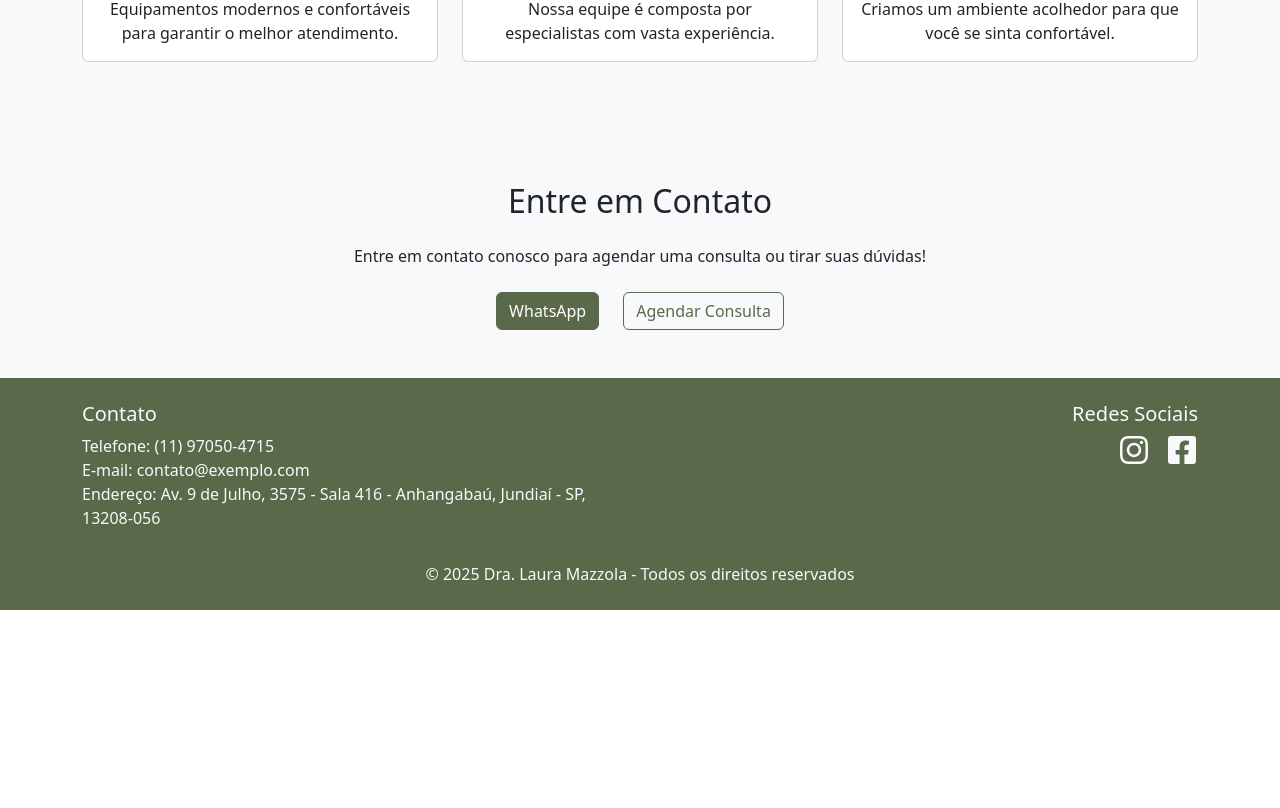
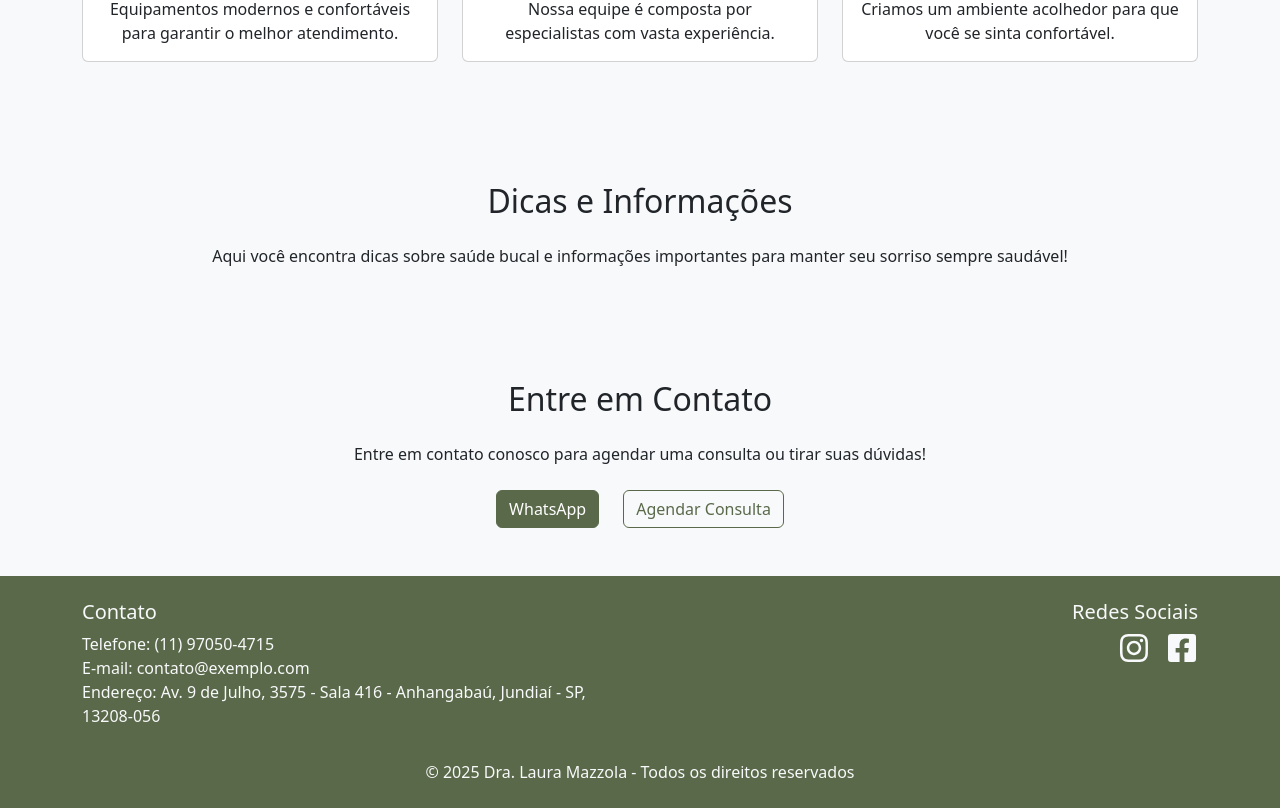
Before and after one commit to vicmazzola/dental-clinic-website, a React (Vite) app: page / in a window 1280 px wide. Shown: the part 1440-2248 px from the top of the page. Before the commit the page ends 2050 px from the top, so only its background shows below. Built offline with nearby package versions, Linux system fonts and the light colour scheme.

Commit message:
add Tips

```diff
--- a/src/App.tsx
+++ b/src/App.tsx
@@ -5,6 +5,7 @@ import './app.css';
 import Contact from "./Components/Contact/Contact.tsx";
 import Treatments from "./Components/Treatments/Treatments.tsx";
 import Clinic from "./Components/Clinic/Clinic.tsx";
+import Tips from "./Components/Tips/Tips.tsx";
 
 
 const App: React.FC = () => {
@@ -15,6 +16,7 @@ const App: React.FC = () => {
                 <Hero/>
                 <Treatments/>
                 <Clinic/>
+                <Tips/>
                 <Contact/>
             </main>
             <Footer/>
--- a/src/Components/Tips/Tips.tsx
+++ b/src/Components/Tips/Tips.tsx
@@ -1,7 +1,16 @@
+import React from "react";
+
 const Tips: React.FC = () => {
-
-
-
+    return (
+        <section id="tips" className="py-5 bg-light text-dark">
+            <div className="container text-center">
+                <h2 className="mb-4">Dicas e Informações</h2>
+                <p>
+                    Aqui você encontra dicas sobre saúde bucal e informações importantes para manter seu sorriso sempre saudável!
+                </p>
+            </div>
+        </section>
+    );
 };
 
 export default Tips;
```
